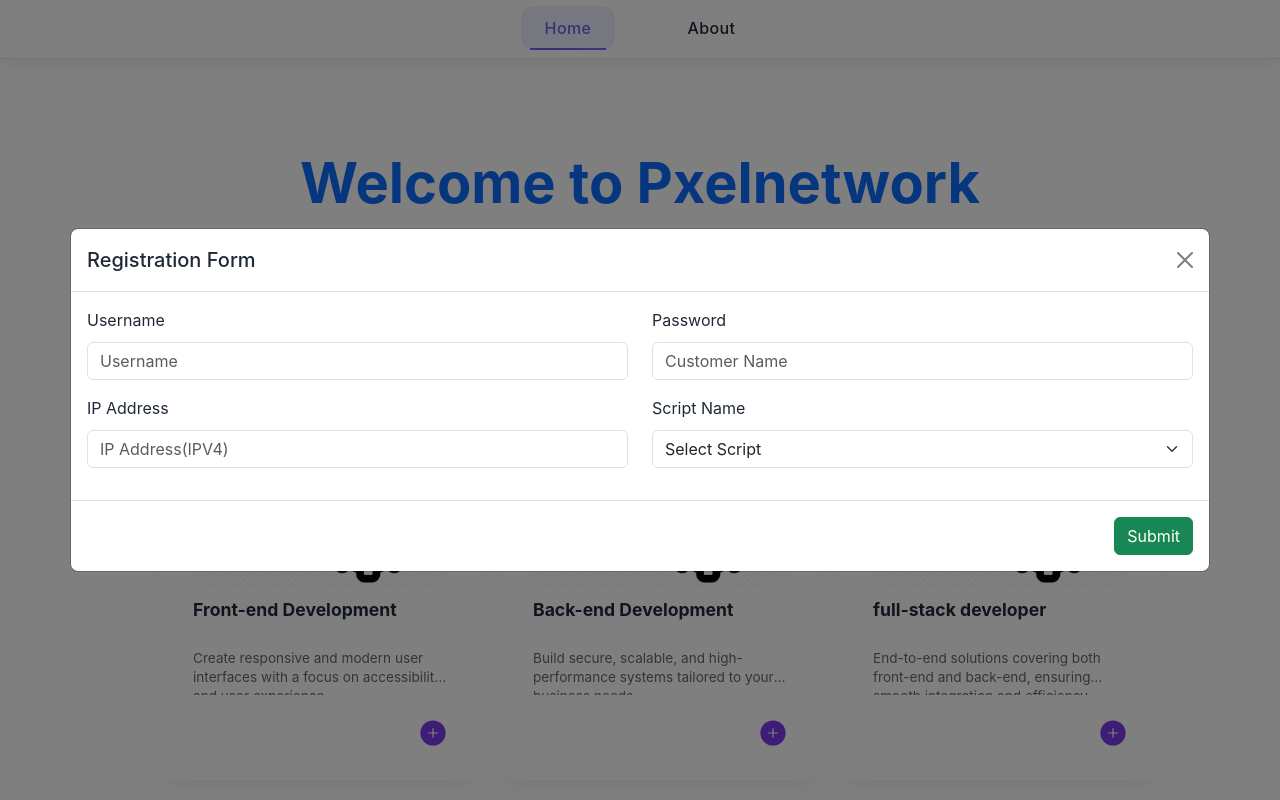
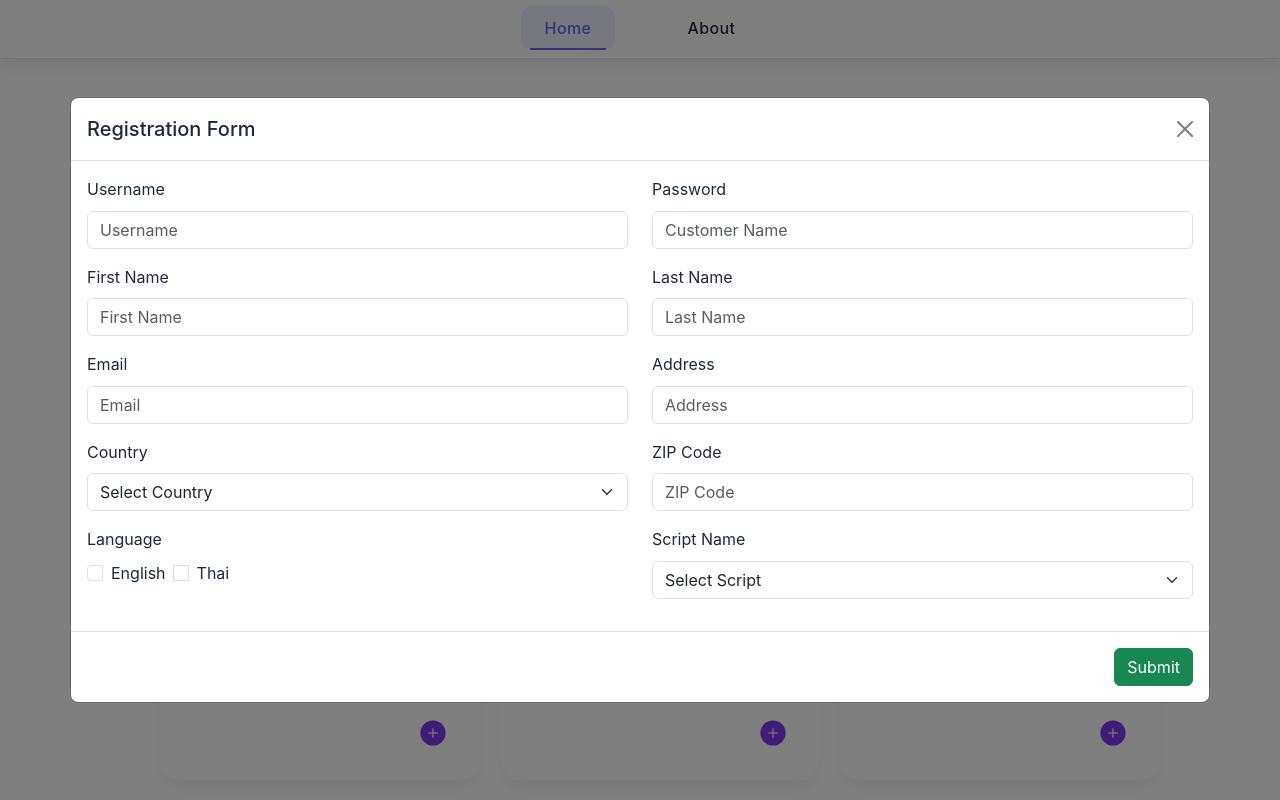
Before and after one commit to Mingchai007/HW3_Mini_Project, a PHP site: page /?page=Home in a window 1280 px wide, after a click that opens the changed part. Run offline with PHP 8.4, Linux system fonts and the light colour scheme.

Commit message:
Update form fields in Home.php to include user details such as First Name, Last Name, Email, Address, Country, ZIP Code, and Language options

```diff
--- a/assets/page/Home.php
+++ b/assets/page/Home.php
@@ -301,23 +301,68 @@
                         <label for="Amount" class="form-label">Username</label>
                         <div class="input-group mb-3">
                             <input type="text" class="form-control disabled" placeholder="Username"
-                                id="CustomerNameInput" onchange="submitBtnChange()">
+                                id="CustomerNameInput">
                         </div>
                     </div>
                     <div class="col-md-6">
                         <label for="Amount" class="form-label">Password</label>
                         <div class="input-group mb-3">
                             <input type="text" class="form-control disabled" placeholder="Customer Name"
-                                id="CustomerNameInput" onchange="submitBtnChange()">
+                                id="CustomerNameInput">
                         </div>
                     </div>
                     <div class="col-md-6">
-                        <label for="Name" class="form-label">IP Address</label>
+                        <label for="Name" class="form-label">First Name</label>
                         <div class="input-group mb-3">
-                            <input type="text" class="form-control" placeholder="IP Address(IPV4)" id="IPAddress"
-                                onchange="submitBtnChange()">
+                            <input type="text" class="form-control" placeholder="First Name" id="FirstNameInput">
                         </div>
                     </div>
+                    <div class="col-md-6">
+                        <label for="Name" class="form-label">Last Name</label>
+                        <div class="input-group mb-3">
+                            <input type="text" class="form-control" placeholder="Last Name" id="LastNameInput">
+                        </div>
+                    </div>
+                    <div class="col-md-6">
+                        <label for="Name" class="form-label">Email</label>
+                        <div class="input-group mb-3">
+                            <input type="email" class="form-control" placeholder="Email" id="EmailInput">
+                        </div>
+                    </div>
+                    <div class="col-md-6">
+                        <label for="Name" class="form-label">Address</label>
+                        <div class="input-group mb-3">
+                            <input type="text" class="form-control" placeholder="Address" id="AddressInput">
+                        </div>
+                    </div>
+                    <div class="col-md-6">
+                        <label for="password-confrim" class="form-label ">Country </label>
+                        <div class="input-group mb-3">
+                            <select class="form-select" aria-label="Default select example" id='CountrySelect'
+                                onchange="submitBtnChange()">
+                                <option value="select">Select Country</option>
+                                <option value="usa">USA</option>
+                                <option value="canada">Canada</option>
+                                <option value="uk">UK</option>
+                            </select>
+                        </div>
+                    </div>
+                    <div class="col-md-6">
+                        <label for="Name" class="form-label">ZIP Code</label>
+                        <div class="input-group mb-3">
+                            <input type="text" class="form-control" placeholder="ZIP Code" id="ZIPCodeInput">
+                        </div>
+                    </div>
+                    <div class="col-md-6">
+                        <label for="Name" class="form-label">Language</label>
+                        <div class="input-group mb-3 form-check form-check-inline">
+                            <input type="checkbox" class="form-check-input" id="LanguageInput">
+                            <label class="form-check-label mx-2" for="LanguageInput">English</label>
+                            <input type="checkbox" class="form-check-input" id="LanguageInput2">
+                            <label class="form-check-label mx-2" for="LanguageInput2">Thai</label>
+                        </div>
+                    </div>
+
                     <div class="col-md-6">
                         <label for="password-confrim" class="form-label ">Script Name </label>
                         <div class="input-group mb-3">
```
